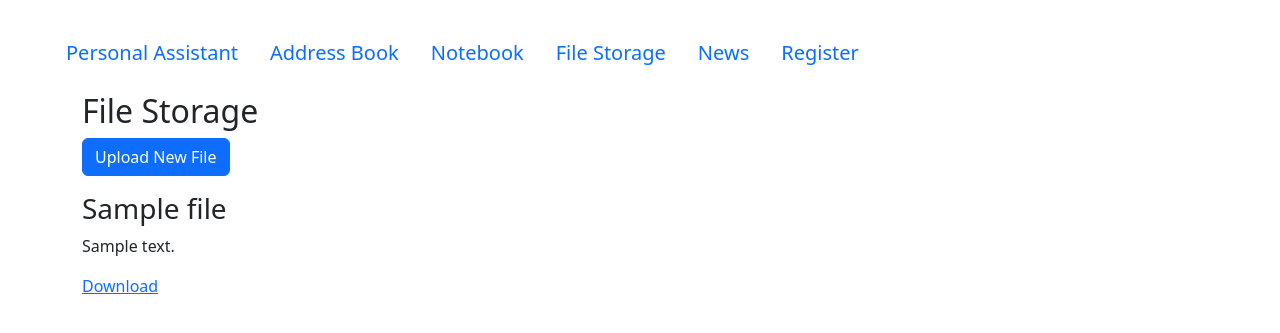
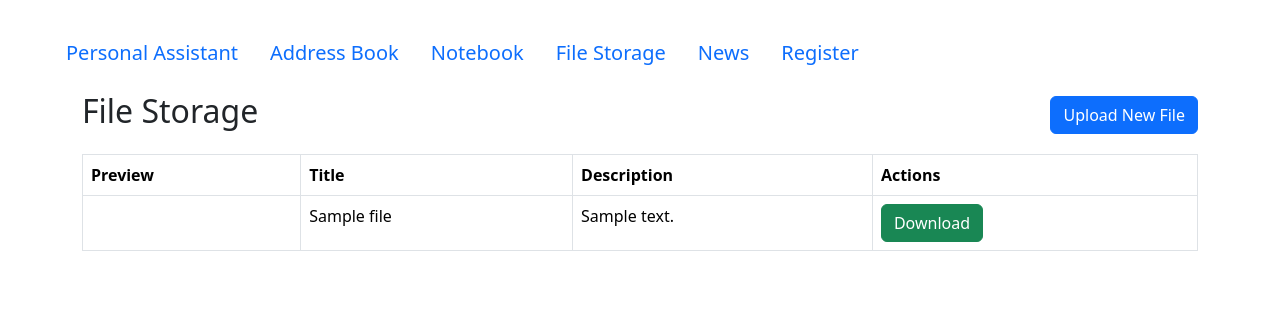
Before and after one commit to Maximus-22/PersonalAssistantWeb, a Django app: template personal_assistant/file_storage/templates/file_storage/all_files.html in a window 1280 px wide. Shown: the top 333 px of the page. Run offline with Django 3.2, Linux system fonts and the light colour scheme; the template is opened without the code that fills it: most values are stand-ins (such as "Sample title", 1, 10 or a date in 2020).

Commit message:
upd all_files.html

```diff
--- a/personal_assistant/file_storage/templates/file_storage/all_files.html
+++ b/personal_assistant/file_storage/templates/file_storage/all_files.html
@@ -6,20 +6,34 @@ File Storage
 
 {% block content %}
 <div class="container mt-3">
-    <h2>File Storage</h2>
-    <a href="{% url 'file_storage:file-upload' %}" class="btn btn-primary">Upload New File</a>
+    <div class="d-flex justify-content-between align-items-center">
+        <h2>File Storage</h2>
+        <a href="{% url 'file_storage:file-upload' %}" class="btn btn-primary">Upload New File</a>
+    </div>
 
-    <!-- Додавання списку файлів -->
-    <div class="mt-3">
-        {% for file in files %}
-            <div>
-                <h3>{{ file.title }}</h3>
-                <p>{{ file.description }}</p>
-                <!-- Посилання для завантаження файла -->
-                <a href="{{ file.file.url }}" download>Download</a>
-            </div>
-        {% endfor %}
-    </div>
+    <table class="table table-bordered mt-3">
+        <thead>
+            <tr>
+                <th>Preview</th>
+                <th>Title</th>
+                <th>Description</th>
+                <th>Actions</th>
+            </tr>
+        </thead>
+        <tbody>
+            {% for file in files %}
+            <tr>
+                <td>
+                    <!-- Тут буде мініатюра або іконка файла -->
+                </td>
+                <td>{{ file.title }}</td>
+                <td>{{ file.description }}</td>
+                <td>
+                    <a href="{{ file.file.url }}" class="btn btn-success" download>Download</a>
+                </td>
+            </tr>
+            {% endfor %}
+        </tbody>
+    </table>
 </div>
-
 {% endblock %}
```
